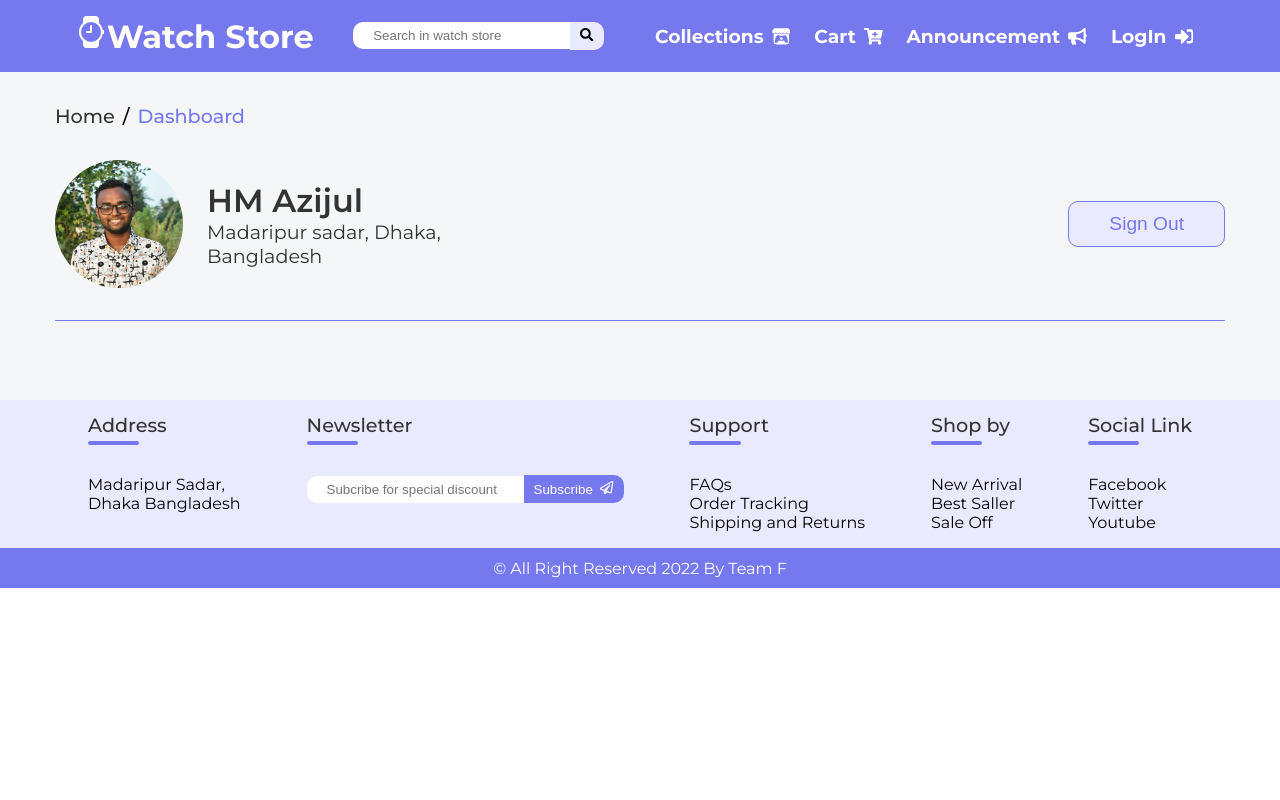
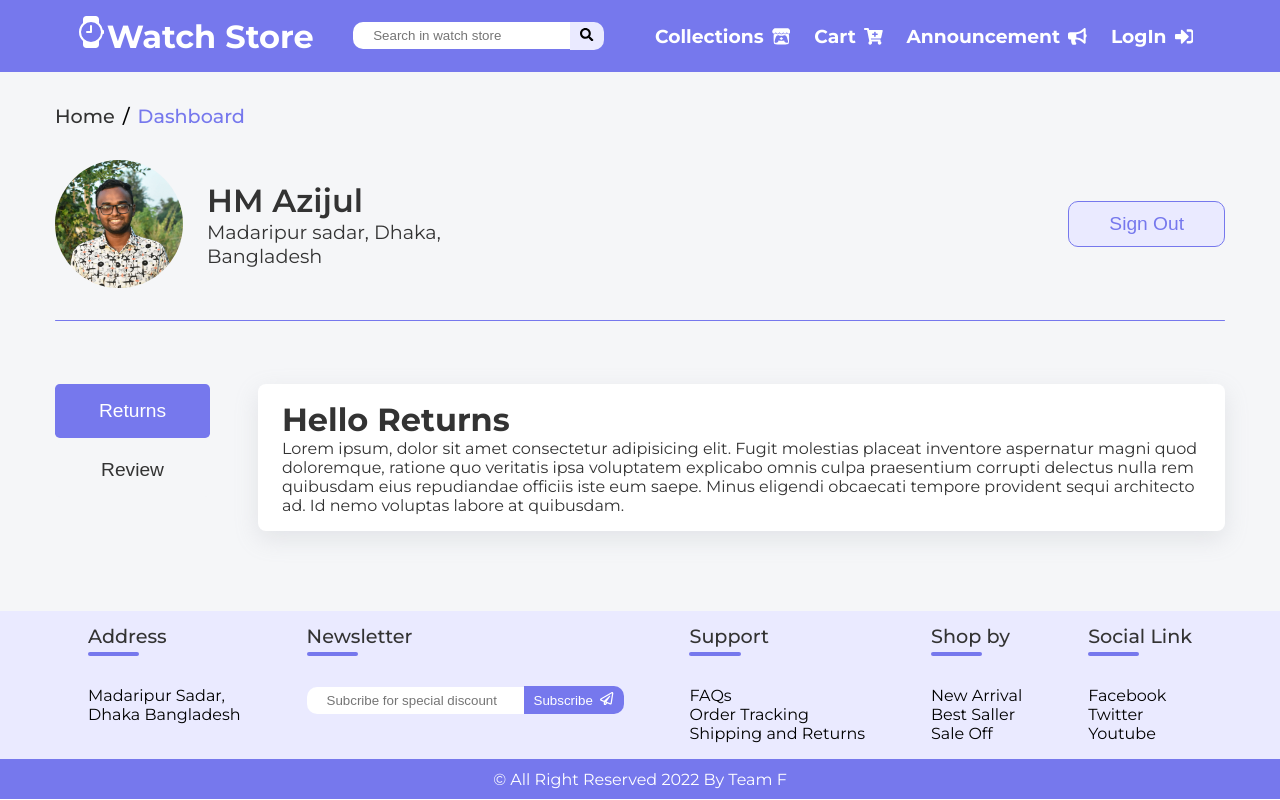
Before and after one commit to XParif/FrontEndWatchStorefsArmyProject, a Next.js app: page /dashboard in a window 1280 px wide. Built offline with nearby package versions, Linux system fonts and the light colour scheme.

Commit message:
add allTabs section and styles in dashboard

```diff
--- /dev/null
+++ b/components/dashboard/allTabs.jsx
@@ -0,0 +1,52 @@
+import React, { useState } from "react";
+import { TabContainer, LeftSide, RightSide, Tab, Content } from "./tab.styles";
+
+function AllTabs() {
+  const [active, setActive] = useState(0);
+  const handleClick = (e) => {
+    const index = parseInt(e.target.id, 0);
+    if (index !== active) {
+      setActive(index);
+    }
+  };
+
+  return (
+    <TabContainer>
+      {/*TODO:
+      Returns
+      Review
+      Order History
+      Account Settings
+      */}
+
+      <LeftSide>
+        <Tab onClick={handleClick} active={active === 0} id={0}>
+          Returns
+        </Tab>
+
+        <Tab onClick={handleClick} active={active === 1} id={1}>
+          Review
+        </Tab>
+      </LeftSide>
+
+      <RightSide>
+        <Content active={active === 0}>
+          <h1>Hello Returns</h1>
+          <p>
+            Lorem ipsum, dolor sit amet consectetur adipisicing elit. Fugit
+            molestias placeat inventore aspernatur magni quod doloremque,
+            ratione quo veritatis ipsa voluptatem explicabo omnis culpa
+            praesentium corrupti delectus nulla rem quibusdam eius repudiandae
+            officiis iste eum saepe. Minus eligendi obcaecati tempore provident
+            sequi architecto ad. Id nemo voluptas labore at quibusdam.
+          </p>
+        </Content>
+        <Content active={active === 1}>
+          <h1>Yo Yo Review</h1>
+        </Content>
+      </RightSide>
+    </TabContainer>
+  );
+}
+
+export default AllTabs;
--- a/components/dashboard/index.jsx
+++ b/components/dashboard/index.jsx
@@ -3,14 +3,17 @@ import styled from "styled-components";
 import { BaseButton } from "../shared/buttons";
 import Container from "../shared/container";
 import SectionBar from "../shared/texts/SectionBar";
+import AllTabs from "./allTabs";
 
 const Wrap = styled.div`
-  padding: 2rem 0 4rem 0;
+  padding: 2rem 0 5rem 0;
   background-color: #f5f6f8;
 `;
 
 const Top = styled.div``;
-const Body = styled.div``;
+const Body = styled.div`
+  padding-top: 3rem;
+`;
 
 const Breadcrumb = styled.ul`
   & li {
@@ -42,6 +45,10 @@ const TopContent = styled.div`
 const SignOutButton = styled(BaseButton)`
   font-size: ${({ theme }) => theme?.fontSizes?.md};
   padding: 0.7rem 2.5rem;
+  :hover {
+    background-color: ${({ theme }) => theme?.color?.red};
+    border: 1px solid ${({ theme }) => theme?.color?.red};
+  }
 `;
 
 const Profile = styled.div`
@@ -107,7 +114,10 @@ const Dashboard = () => {
             </TopContent>
           </Top>
           <SectionBar />
-          <Body></Body>
+
+          <Body>
+            <AllTabs />
+          </Body>
         </Container>
       </Wrap>
     </>
--- /dev/null
+++ b/components/dashboard/tab.styles.jsx
@@ -0,0 +1,48 @@
+import styled from "styled-components";
+
+export const TabContainer = styled.div`
+  display: grid;
+  grid-template-columns: repeat(12, 1fr);
+  grid-gap: 3rem;
+`;
+
+export const LeftSide = styled.div`
+  display: flex;
+  flex-direction: column;
+  gap: 0.3rem;
+  grid-column: 1/3;
+`;
+export const RightSide = styled.div`
+  grid-column: 3/-1;
+  background-color: ${({ theme }) => theme?.color?.white};
+  color: ${({ theme }) => theme?.color?.text};
+  padding: 1rem 1.5rem;
+  border-radius: 0.5rem;
+  box-shadow: rgba(149, 157, 165, 0.2) 0px 8px 24px;
+`;
+
+export const Tab = styled.button`
+  border: none;
+  outline: none;
+  cursor: pointer;
+  width: 100%;
+  position: relative;
+
+  font-size: ${({ theme }) => theme?.fontSizes?.md};
+  font-weight: ${({ theme }) => theme?.fontWeight?.medium};
+  background-color: ${(props) => (props.active ? "#7678ed" : "#f5f6f8")};
+  color: ${(props) => (props.active ? "#fff" : "#333")};
+
+  padding: 1rem 0;
+  border-radius: 0.3rem;
+  transition: background-color 0.5s ease-in-out;
+
+  :hover {
+    background-color: ${({ theme }) => theme?.color?.primary};
+    color: ${({ theme }) => theme?.color?.white};
+  }
+`;
+
+export const Content = styled.div`
+  ${(props) => (props.active ? "" : "display:none")}
+`;
```
Also changed, not shown: 1 other file (tests, documents, lock files or other folders).
